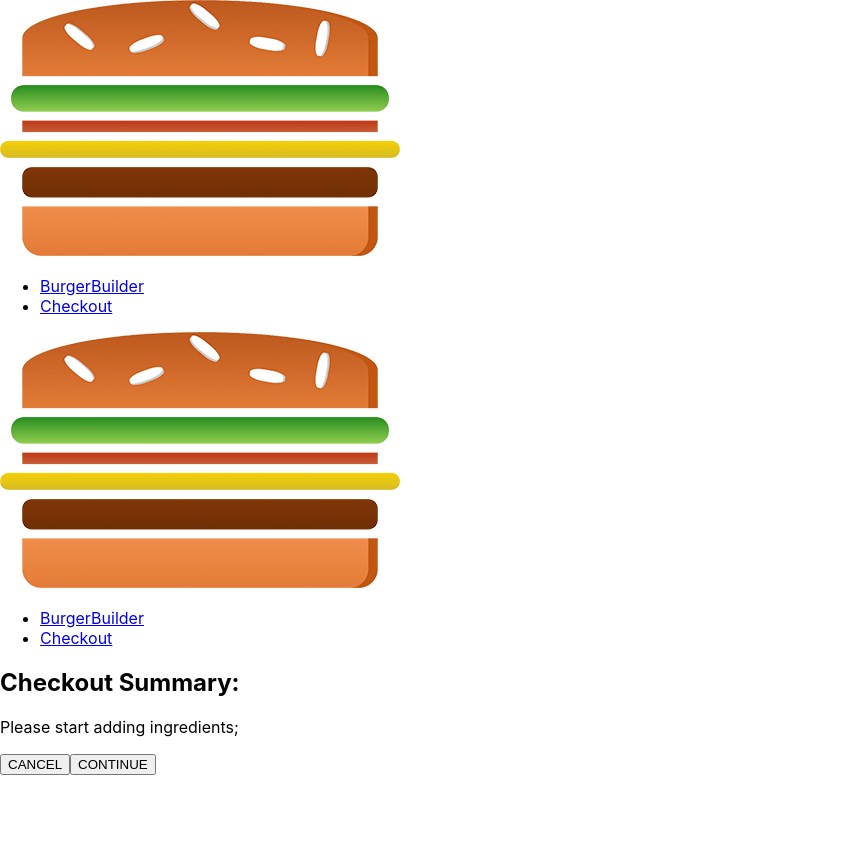
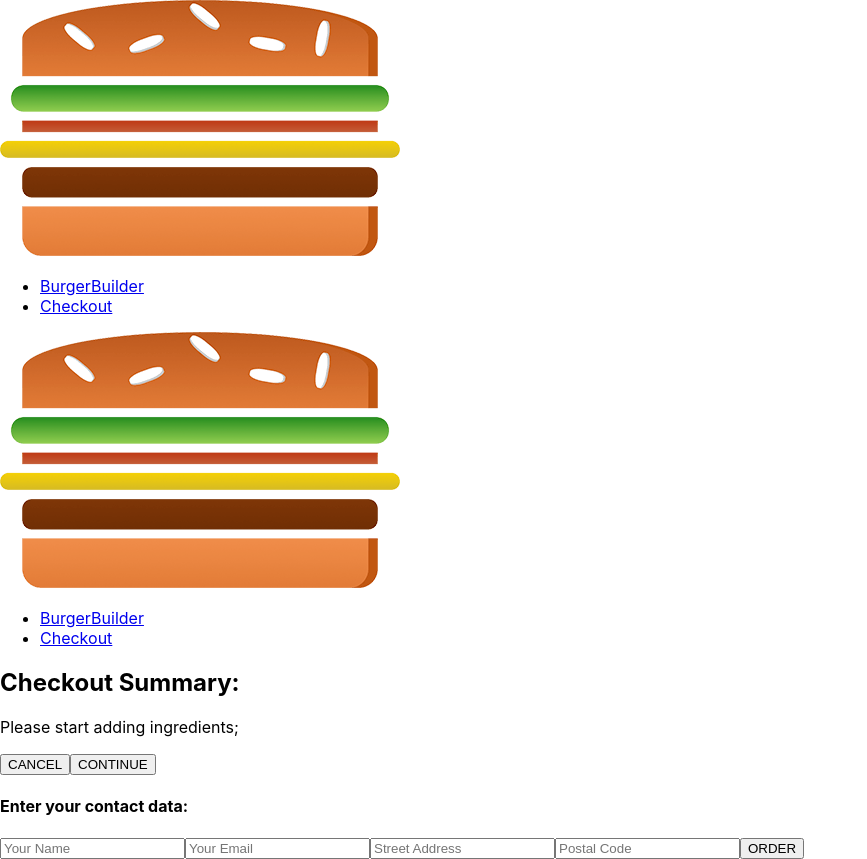
Before and after one commit to joyliao07/react_review, a React app in the folder react-burger/: page /checkout in a window 1280 px wide. Both pictures are taken after a click on the button "CONTINUE". Shown: the whole page, without its empty margins (0-867 px from the left). Before the commit the page ends 800 px from the top, so only its background shows below. Built offline with nearby package versions, Linux system fonts and the light colour scheme.

Commit message:
add ContactData

```diff
--- a/react-burger/src/containers/Checkout/Checkout.js
+++ b/react-burger/src/containers/Checkout/Checkout.js
@@ -1,5 +1,7 @@
 import React, { Component} from 'react';
 import CheckoutSummary from '../../components/Order/CheckoutSummary/CheckoutSummary';
+import {Route} from 'react-router-dom';
+import ContactData from './ContactData/ContactData';
 
 class Checkout extends Component {
     state = {
@@ -37,6 +39,9 @@
                     ingredients={this.state.ingredients}
                     checkoutCancelled={this.checkoutCancelledHandler}
                     checkoutContinued={this.checkoutContinuedHandler}/>
+                <Route
+                    path={this.props.match.url + '/contact-data'}
+                    component={ContactData} />
             </div>
         );
     }
--- /dev/null
+++ b/react-burger/src/containers/Checkout/ContactData/ContactData.css
@@ -0,0 +1,11 @@
+.ContactData {
+    margin: 20px auto;
+    width: 80%;
+    text-align: center;
+}
+
+@media (min-width: 600px) {
+    .ContactData {
+        width: 500px;
+    }
+}
--- /dev/null
+++ b/react-burger/src/containers/Checkout/ContactData/ContactData.js
@@ -0,0 +1,33 @@
+import React, { Component} from 'react';
+import classes from './ContactData.css';
+import Button from '../../../components/UI/Button/Button';
+
+class ContactData extends Component {
+    state = {
+        name: '',
+        email: '',
+        address: {
+            street: '',
+            postalCode: '',
+        },
+    }
+
+
+    render () {
+        console.log('contactData.');
+        return(
+            <div className={classes.ContactData}>
+                <h4>Enter your contact data: </h4>
+                <form>
+                    <input type="text" name="name" placeholder="Your Name"/>
+                    <input type="text" name="email" placeholder="Your Email"/>
+                    <input type="text" name="street" placeholder="Street Address"/>
+                    <input type="text" name="postal" placeholder="Postal Code"/>
+                    <Button btnType="Success"> ORDER </Button>
+                </form>
+            </div>
+        );
+    }
+}
+
+export default ContactData;
```
